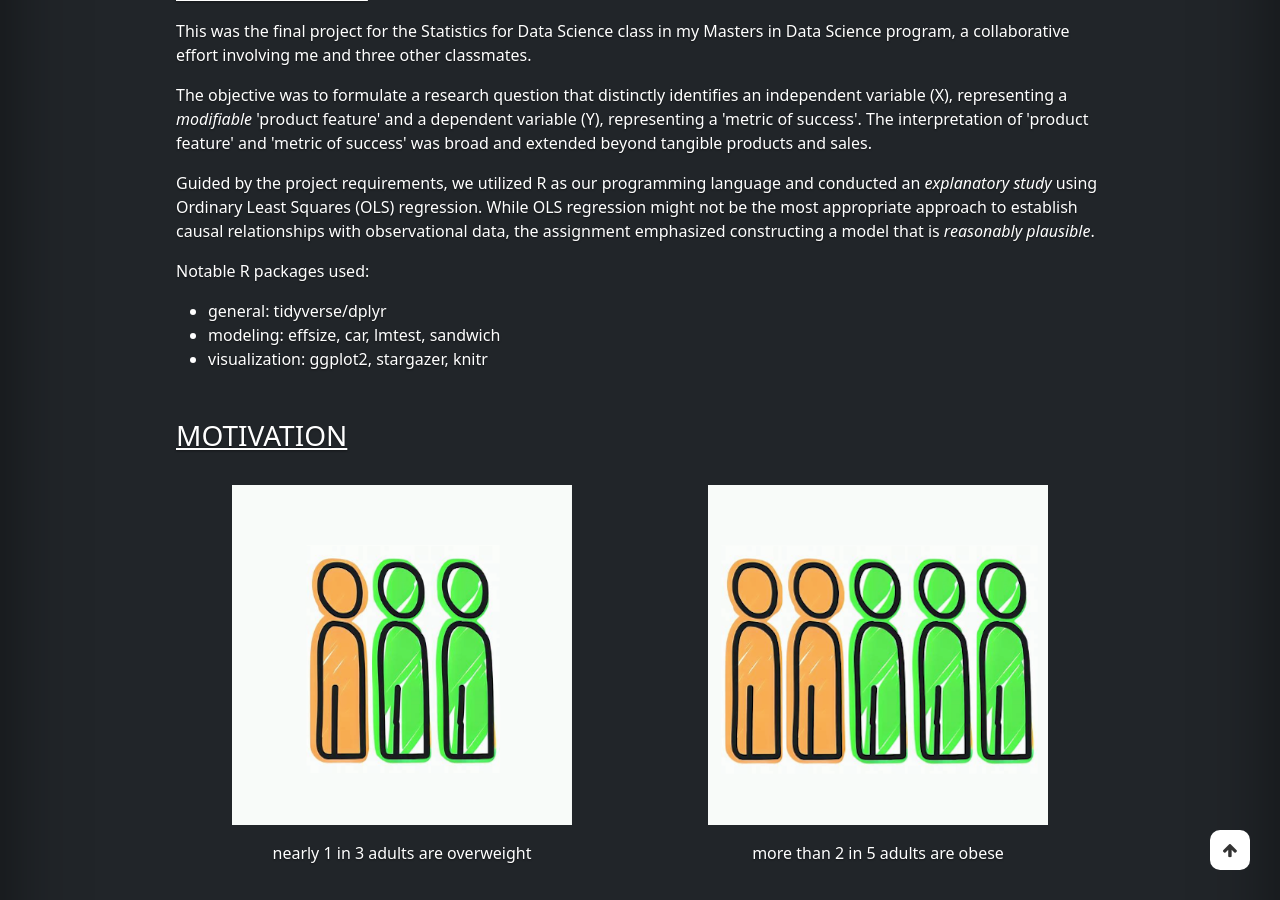
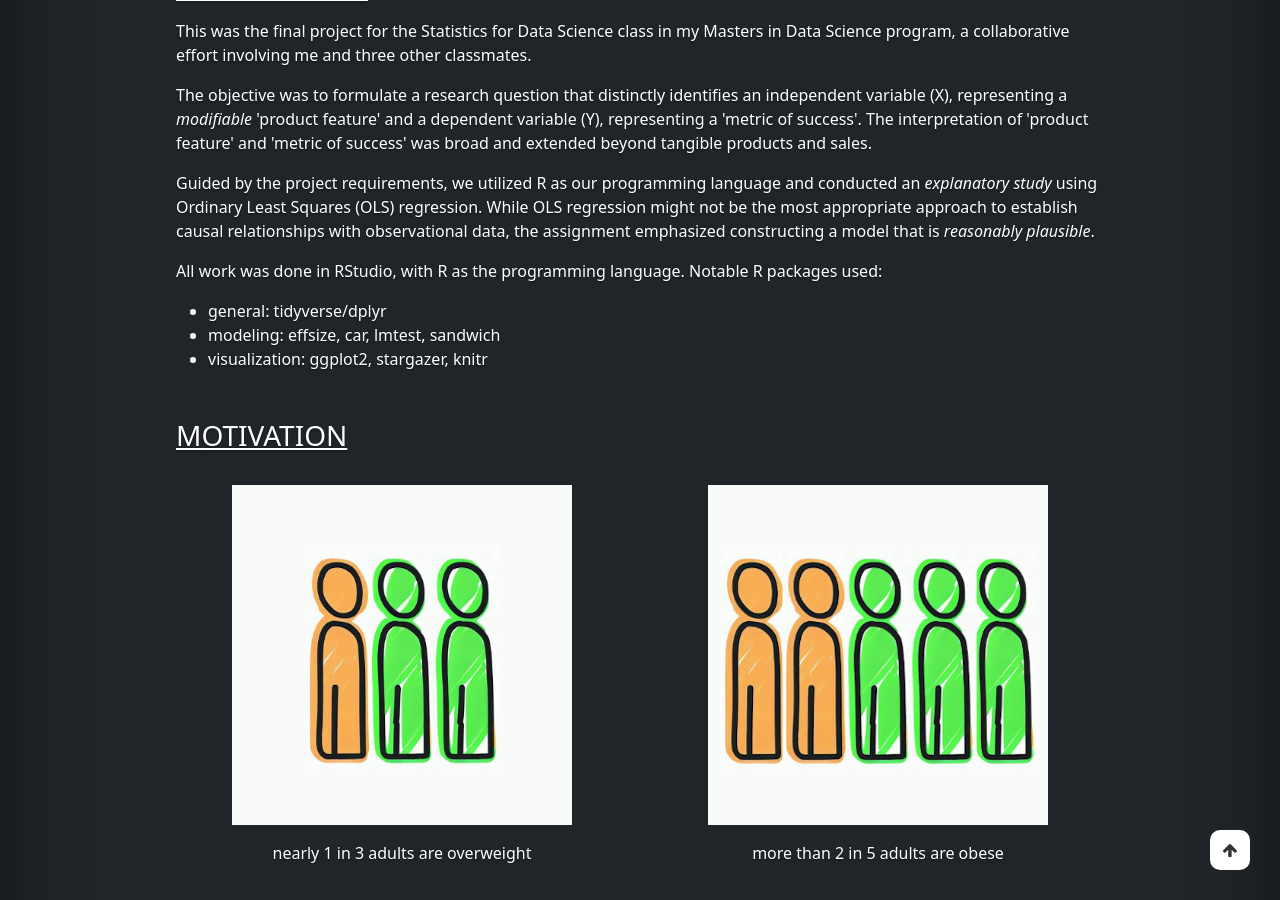
Before and after one commit to rachlllg/rachlllg.github.io, a Jekyll site: the page built from docs/_projects/2023-Evaluating_the_impact_of_BMI_on_Cholesterol.markdown, in a window 1280 px wide and 900 px high, scrolled down 561 px. Built offline with Jekyll 4.4.1, drawn with Linux system fonts in a browser that asks for light colours; nearby versions of some CDN libraries; formulas are drawn with MathJax 3; comment, search, counter and statistics services are not loaded.

Commit message:
language_update

```diff
--- a/docs/_projects/2023-Evaluating_the_impact_of_BMI_on_Cholesterol.markdown
+++ b/docs/_projects/2023-Evaluating_the_impact_of_BMI_on_Cholesterol.markdown
@@ -36,7 +36,7 @@ categories: R Statistics Regression
   <p>This was the final project for the Statistics for Data Science class in my Masters in Data Science program, a collaborative effort involving me and three other classmates.</p>
   <p>The objective was to formulate a research question that distinctly identifies an independent variable (X), representing a <em>modifiable</em> 'product feature' and a dependent variable (Y), representing a 'metric of success'. The interpretation of 'product feature' and 'metric of success' was broad and extended beyond tangible products and sales.</p>
   <p>Guided by the project requirements, we utilized R as our programming language and conducted an <em>explanatory study</em> using Ordinary Least Squares (OLS) regression. While OLS regression might not be the most appropriate approach to establish causal relationships with observational data, the assignment emphasized constructing a model that is <em>reasonably plausible</em>.</p>
-  <p>Notable R packages used:
+  <p>All work was done in RStudio, with R as the programming language. Notable R packages used:
     <ul>
       <li>general: tidyverse/dplyr</li>
       <li>modeling: effsize, car, lmtest, sandwich</li>
```
